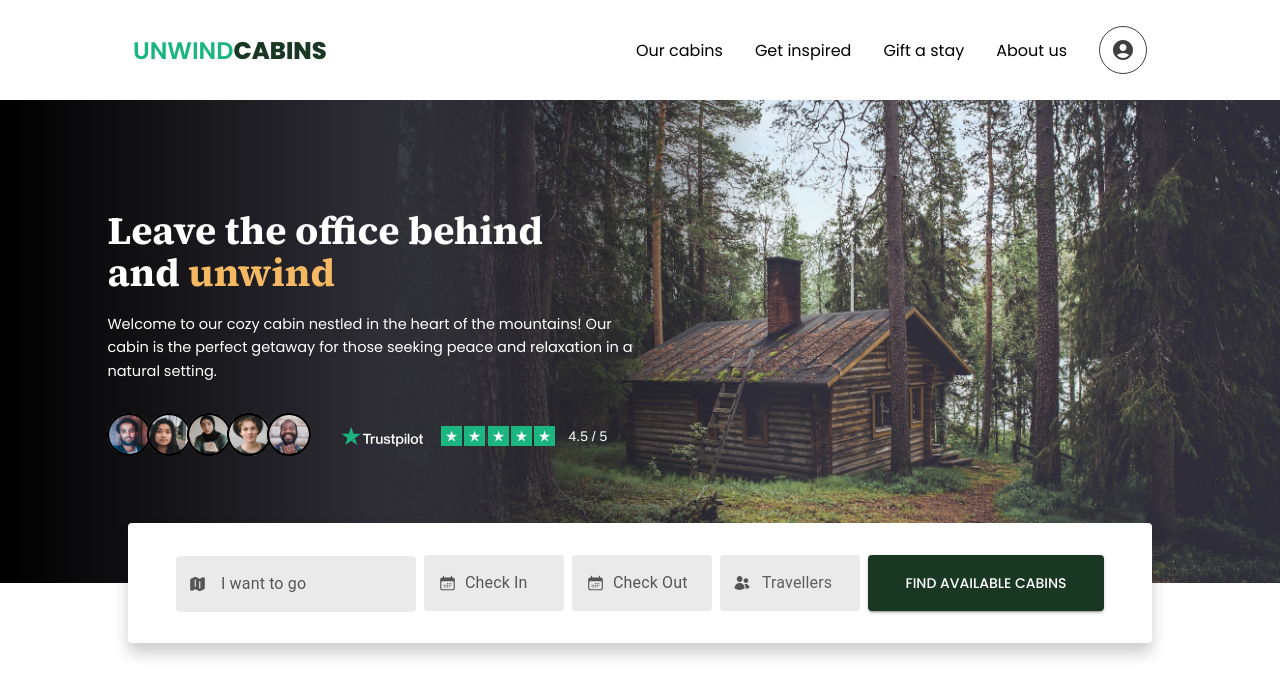
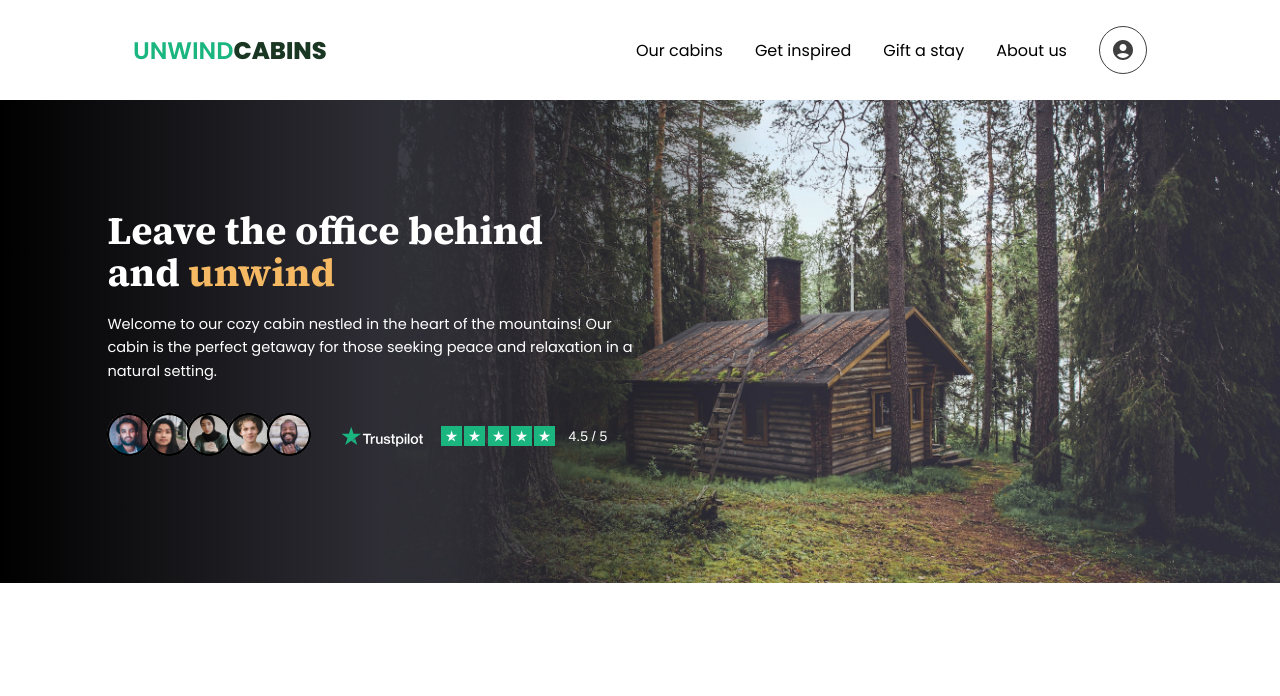
Before and after one commit to yevmot/UnwindCabins-TypeScript, a React (Create React App) app: page / in a window 1280 px wide. Shown: the top 696 px of the page. Built offline with nearby package versions, Linux system fonts and the light colour scheme.

Commit message:
Optimized the navigation

```diff
--- a/src/components/header/header-comps/HeaderComps.tsx
+++ b/src/components/header/header-comps/HeaderComps.tsx
@@ -11,7 +11,7 @@ export const HeaderComps = (): JSX.Element => {
       <div className="header-container">
         <HeaderBg />
         <HeaderContent />
-        <HeaderSearch />
+        {/* <HeaderSearch /> */}
       </div>
     </div>
   );
--- a/src/components/header/header-nav/HeaderNav.tsx
+++ b/src/components/header/header-nav/HeaderNav.tsx
@@ -3,6 +3,18 @@ import { Logo } from './../../logo/Logo';
 import LoginButton from './../../buttons/LoginButton';
 import './headerNav.css';
 import './headerNavMedia.css';
+
+interface NavLink {
+  href: string;
+  text: string;
+}
+
+const navLinks: NavLink[] = [
+  { href: '/', text: 'Our cabins' },
+  { href: '/', text: 'Get inspired' },
+  { href: '/', text: 'Gift a stay' },
+  { href: '/', text: 'About us' },
+];
 
 export const HeaderNav = (): JSX.Element => {
   const [isOpen, setIsOpen] = useState<boolean>(false);
@@ -12,8 +24,9 @@ export const HeaderNav = (): JSX.Element => {
   };
 
   return (
-    <div className="container navbar">
+    <nav className="container navbar">
       <Logo/>
+
       <div
         className={`header-burger ${isOpen ? 'active' : ''}`}
         onClick={handleMenu}
@@ -21,26 +34,21 @@ export const HeaderNav = (): JSX.Element => {
         <span></span>
       </div>
 
-      {/* Слой для затемнения */}
-      {isOpen && <div className="overlay" onClick={handleMenu}></div>}
+      <ul className={`menu ${isOpen ? 'menu-open' : 'menu-closed'}`}>
+        {navLinks.map(({ href, text }) => (
+          <li key={text} className='menu-item'>
+            <a href={href} className='menu-link'>
+              <span className='no-select'>{text}</span>
+            </a>
+          </li>
+        ))}
 
-      <div className={`menu ${isOpen ? 'menu-open' : 'menu-closed'}`}>
-        <a href="/" className="menu-link">
-          <span className="no-select">Our cabins</span>
-        </a>
-        <a href="/" className="menu-link">
-          <span className="no-select">Get inspired</span>
-        </a>
-        <a href="/" className="menu-link">
-          <span className="no-select">Gift a stay</span>
-        </a>
-        <a href="/" className="menu-link">
-          <span className="no-select">About us</span>
-        </a>
         <div className="login">
           <LoginButton />
         </div>
-      </div>
-    </div>
+      </ul>
+
+      {isOpen && <div className="overlay" onClick={handleMenu}></div>}
+    </nav>
   );
 };
--- a/src/components/header/header-nav/headerNav.css
+++ b/src/components/header/header-nav/headerNav.css
@@ -4,6 +4,7 @@
     justify-content: space-between;
     padding: 26px 15px;
 }
+/*____________________ LOGO ____________________*/
 .logo{
     z-index: 102;
 }
@@ -13,39 +14,33 @@
 .logo__second-half {
     color: var(--dark-green);
 }
+/*____________________ MENU ____________________*/
 .menu {
     display: flex;
     align-items: center;
     justify-content: center;
     column-gap: 32px;
 }
-.menu span {
+.menu li {
     display: inline-block;
     transition: transform 0.5s ease;
 }
-.menu span:hover {
+.menu li:hover {
     cursor: pointer;
     transform: scale(1.05);
 }
-.menu .login {
+/*____________________ LOGIN ____________________*/
+.login button {
     border: 1px solid #3f3f3f;
     line-height: 1;
-    transition: all 0.5s ease;
     border-radius: 50%;
     width: 48px;
     height: 48px;
-    position: relative;
+    transition: all 0.5s ease;
 }
-.login:hover {
-    box-shadow: 0 0 12px #3f3f3f98;
+.login button:hover {
+    transform: scale(1.05);
 }
-.login button {
-    width: 46px;
-    height: 46px;
-    position: absolute;
-    top: 0;
-    left: 0;
+.header-burger:hover {
+    cursor: pointer;
 }
-.header-burger {
-    display: none;
-}
--- a/src/components/header/header-nav/headerNavMedia.css
+++ b/src/components/header/header-nav/headerNavMedia.css
@@ -19,7 +19,7 @@
     .menu-open {
         left: 0;
     }
-    .menu a {
+    .menu li {
         margin-top: 30px;
     }
     .menu .login {
@@ -88,6 +88,5 @@
         background: rgba(0, 0, 0, 0.7);
         z-index: 100;
         opacity: 1;
-        transition: opacity 0.3s ease;
       }
 }
--- a/src/styles/media.css
+++ b/src/styles/media.css
@@ -5,6 +5,6 @@
         font-size: calc(8px + (8 + 8 * 0.7) * ((100vw - 320px)/ 1561));
     }
     .header-reviews {
-        display: none !important;
+        display: none;
     }
 }
```
